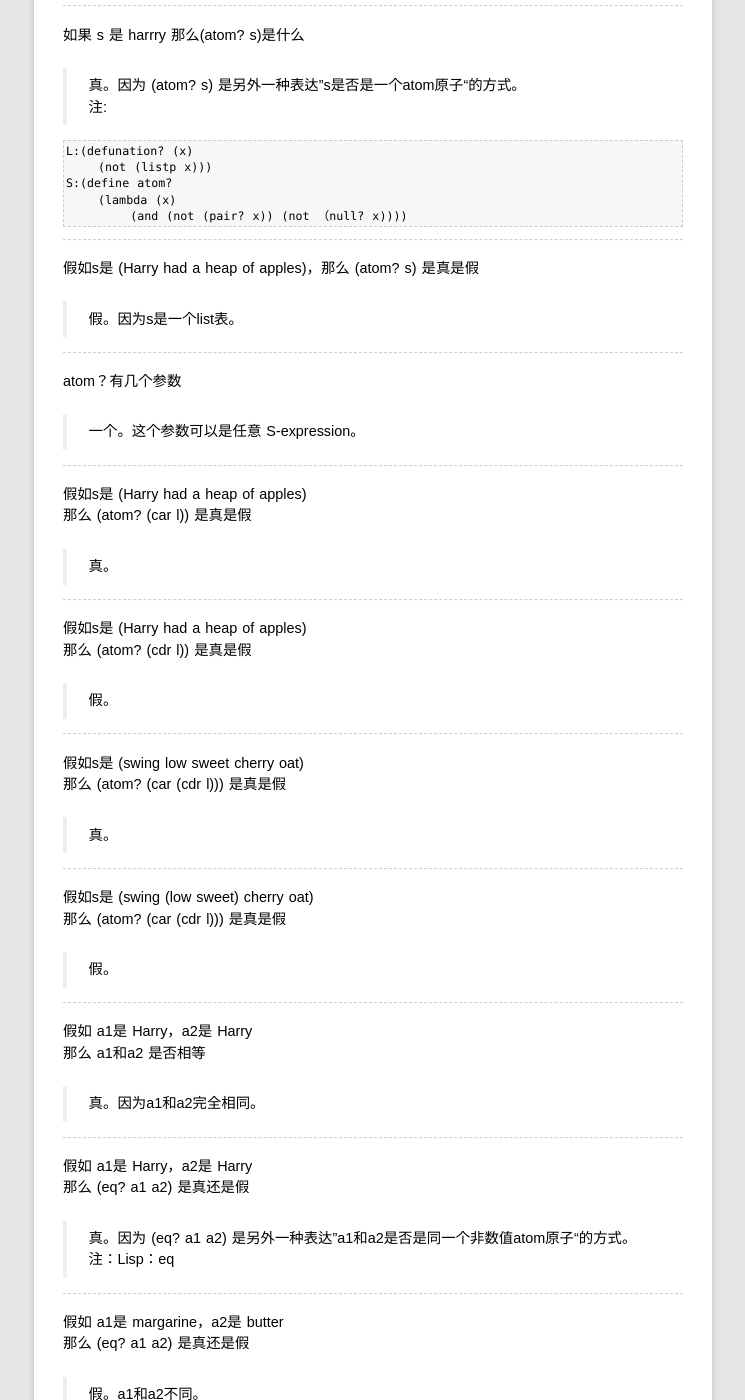
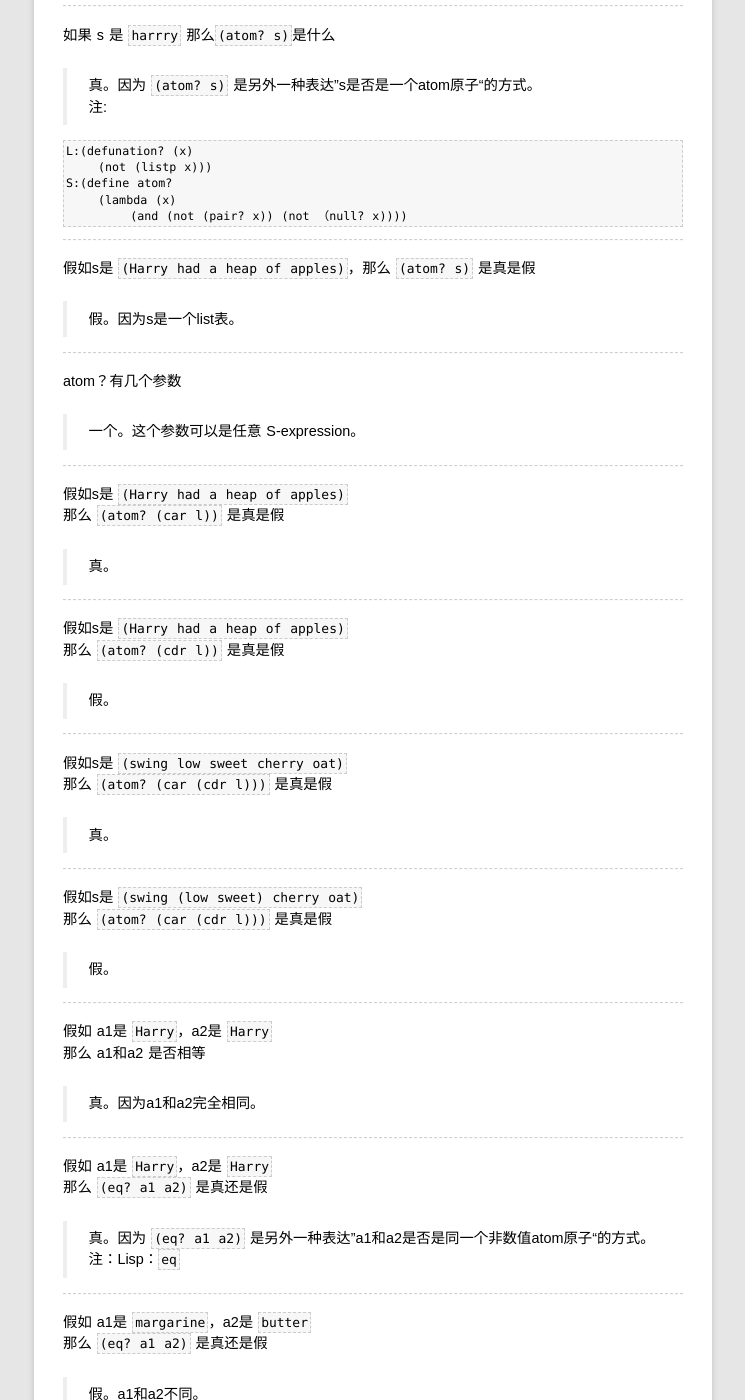
Before and after one commit to rhuichao/uternet.github.io, a Jekyll site: the page built from TLS/01.md, in a window 1280 px wide and 1400 px high, scrolled down 7829 px. Shown: the whole window, without its empty margins (267-1012 px from the left). Built offline with Jekyll 4.4.1, drawn with Linux system fonts in a browser that asks for light colours; some web fonts are replaced; Markdown is read by kramdown in place of the engine named in the settings; some of the changed text lies outside the part shown.

Commit message:
new document posted

````diff
--- a/TLS/01.md
+++ b/TLS/01.md
@@ -5,140 +5,140 @@ title:  玩具
 
 ------------------
 这是原子atom吗？
-atom
+`atom`
 
 >是的，因为atom是一个字母a开头的字符串。
 
 ------------------
 
 这是原子atom吗？
-turkey
+`turkey`
 
 >是的，因为atom是字母开头的字符串。
 
 ------------------
 
 这是原子atom吗？
-1492
+`1492`
 
 >是的，因为1492是数字的字符串。
 
 ------------------
 
 这是原子atom吗？
-u
+`u`
 
 >是的，因为u是字母开头的字符串，仅仅一个字符。
 
 ------------------
 
 这是原子atom吗？
-*abc$
+`*abc$`
 
 >是的，因为atom是字母或者除了括号”(“和“)”外的特殊字符开头的字符串。
 
 ------------------
 
 这是list表吗？
-(atom)
+`(atom)`
 
 >是的，因为(atom)是一个atom原子外加括号构成。
 
 ------------------
 
 这是list表吗？
-(atom turkey or)
+`(atom turkey or)`
 
 >是的，因为它是由一组原子外加括号构成。
 
 ------------------
 
 这是list表吗？
-(atom turkey) or
+`(atom turkey) or`
 
 >不是，这是两个没有括起来的两个S-expression表达式，第一个是含有两个atom原子list列，第二个是一个atom原子。
 
 ------------------
 
 这是list表吗？
-((atom turkey) or)
+`((atom turkey) or)`
 
 >是的，因为这是两个S-expression表达式外加括号构成。
 
 ------------------
 
 这是S-expression吗？
-xyz
+`xyz`
 
 >是的，因为所有的atom原子都是S-expression表达式。
 
 ------------------
 
 这是S-expression吗？
-(x y z)
+`(x y z)`
 
 >是的，因为它是一个list列表。
 
 ------------------
 
 这是S-expression吗？
-((x y) z)
+`((x y) z)`
 
 >是的，因为所有的list表都是S-expression表达式。
 
 ------------------
 
 这是list吗？
-(how are you doing so far)
+`(how are you doing so far)`
 
 >是的，因为它是S-expression表达式外加括号组成的。
 
 ------------------
 
 list表中有多少个 S-expression?
-(how are you doing so far)
+`(how are you doing so far)`
 
 >六个，how, are, you, doing, so, 和far。
 
 ------------------
 
 这是list吗？
-(((how) are) ((you) (doing so)) far)
+`(((how) are) ((you) (doing so)) far)`
 
 >是的，因为它是S-expression表达式外加括号组成的。
 
 ------------------
 
 list表中有多少个 S-expression?
-(((how) are) ((you) (doing so)) far)
+`(((how) are) ((you) (doing so)) far)`
 
 >三个，((how) are), ((you) (doing so)), 和 far
 
 ------------------
 
 这是list吗？
-()
+`()`
 
 >是的，因为它是0个S-expression表达式外加括号组成的。这个特殊的S-expression称为null空(或者empty空)列表
 
 ------------------
 
 这是atom原子吗？
-()
+`()`
 
 >不是，因为()仅仅是一个list表。
 
 ------------------
 
 这是list吗？
-(() () () ())
+`(() () () ())`
 
 >是的，因为它是S-expression表达式外加括号组成的。
 
 ------------------
 
 下面的声明中的表l的car是什么
-(a b c)
+`(a b c)`
 
 >是a，因为a是list表的第一个atom原子
 
@@ -146,21 +146,21 @@ list表中有多少个 S-expression?
 
 
 下面的声明中的表l的car是什么
-l是((a b c) x y z)
+l是`((a b c) x y z)`
 
->(a b c), 因为(a b c)是这个非空list表的第一个 S-expression表达式。
+>`(a b c)`, 因为(a b c)是这个非空list表的第一个 S-expression表达式。
 
 ------------------
 
 下面的声明中的表l的car是什么
-l是 hotdog
+l是 `hotdog`
 
 >没有答案，atom原子没有car
 
 ------------------
 
 下面的声明中的表l的car是什么
-l是 ()
+l是 `()`
 
 >没有答案，空表没有car。
 >注脚：L：nil
@@ -175,16 +175,16 @@ l是 ()
 ------------------
 
 下面的声明中的表l的car是什么
-l是(((hotdogs)) (and) (picle) relish)
+l是`(((hotdogs)) (and) (picle) relish)`
 
->((hotdogs)),叫做“hotdogs的列表的列表。”((hotdog))是l的第一个 S-expression.
+>`((hotdogs))`,叫做“hotdogs的列表的列表。”((hotdog))是l的第一个 S-expression.
 
 ------------------
 
-下面的声明中的表l，取(car l)是什么
-l是(((hotdogs)) (and) (picle) relish)
+下面的声明中的表l，取`(car l)`是什么
+l是`(((hotdogs)) (and) (picle) relish)`
 
->((hotdogs)), (car l)是另一种“l的car”的写法。
+>`((hotdogs))`, (car l)是另一种“l的car”的写法。
 >示意：
 
     (car (((hotdogs)) (and) (picle) relish))
@@ -192,8 +192,8 @@ l是(((hotdogs)) (and) (picle) relish)
 
 ------------------
 
-下面的声明中的表l的(car (car l))是什么
-l是(((hotdogs)) (and))
+下面的声明中的表l的`(car (car l))`是什么
+l是`(((hotdogs)) (and))`
 
 >(hotdogs)。示意为：
 
@@ -204,38 +204,38 @@ l是(((hotdogs)) (and))
 ------------------
 
 下面的声明中的表l的cdr是什么
-l是(a b c)
+l是`(a b c)`
 
->(b c)， 因为(b c)是l中除了(car l)的部分。
+>`(b c)`， 因为(b c)是l中除了(car l)的部分。
 >注意：“cdr”发音为“could-er”。
 
 ------------------
 
 下面的声明中的表l的cdr是什么
-l是((a b c) x y z)
+l是`((a b c) x y z)`
 
->(x y z).
+>`(x y z)`.
 
 ------------------
 
 
 下面的声明中的表l的cdr是什么
-l是(hamburger)
+l是`(hamburger)`
 
->()
+>`()`
 
 ------------------
 
 
 下面的声明中的表l，取(cdr l)是什么
-l是((x) t r)
+l是`((x) t r)`
 
->(t r)，因为(cdr l) 仅仅“表l的cdr“的另一种表示方法。
+>`(t r)`，因为(cdr l) 仅仅“表l的cdr“的另一种表示方法。
 
 ------------------
 
 下面的声明中l的cdr是什么
-假设l是 hotdogs
+假设l是 `hotdogs`
 
 >没有答案，atom原子没有cdr。
 
@@ -245,7 +245,7 @@ l是((x) t r)
 l是()
 
 >没有答案，空表null没有cdr。
->练习：(null? alpha)除了空表外都为假。
+>练习：`(null? alpha)`除了空表外都为假。
 
 ------------------
 
@@ -257,10 +257,10 @@ l是()
 
 ------------------
 
-下面的声明中的表l，取(car (cdr l))是什么
-l是((b) (x y) ((x)))
+下面的声明中的表l，取`(car (cdr l))`是什么
+l是`((b) (x y) ((x)))`
 
->(x y)， 因为((x y) ((c)))是(cdr l), (x y) 是(cdr l)的car。
+>`(x y)`， 因为((x y) ((c)))是(cdr l), (x y) 是(cdr l)的car。
 >示意：
 
 <pre><code>
@@ -271,10 +271,10 @@ l是((b) (x y) ((x)))
 
 ------------------
 
-下面的声明中的表l，取(cdr (cdr l)) 是什么
-l是((b) (x y) ((x)))
+下面的声明中的表l，取`(cdr (cdr l))` 是什么
+l是`((b) (x y) ((x)))`
 
->(((x))), 因为((x y) ((c)))是(cdr l)，而(x y)是(cdr l)的car。
+>`(((x)))`, 因为((x y) ((c)))是(cdr l)，而(x y)是(cdr l)的car。
 示意：
 
     (cdr (cdr ((b) (x y) ((x)))))
@@ -283,8 +283,8 @@ l是((b) (x y) ((x)))
 
 ------------------
 
-下面的声明中的表l，取(cdr (car l))
-l是(a (b (c)) d)
+下面的声明中的表l，取`(cdr (car l))`
+l是`(a (b (c)) d)`
 
 >没有答案，因为(cdr l)是一个atom原子，它不能取cdr了。
 
@@ -302,11 +302,11 @@ cdr 的参数可以是什么
 
 ------------------
 
-假设a是 peanut，l是(butter and jelly)
+假设a是 `peanut`，l是`(butter and jelly)`
 那么a和l的cons(这通常写作"(cons a l)"
 读作把atom原子a cons到list表l上)是什么
 
->(peanut butter and jelly)
+>`(peanut butter and jelly)`
 >因为cons把一个atom原子追加到list表最前头。
 >示意：
 
@@ -327,10 +327,10 @@ cdr 的参数可以是什么
 
 ------------------
 
-假设s是((help) this)，l是(is very ((hard) to learn))
-那么(cons s l) 是什么
+假设s是`((help) this)`，l是`(is very ((hard) to learn))`
+那么`(cons s l)` 是什么
 
->(((help) this) is very ((hard) to learn))。
+>`(((help) this) is very ((hard) to learn))`。
 >示意：
 
     (cons ((help) this)(is very ((hard) to learn)))
@@ -374,10 +374,10 @@ cons 的参数可以是什么
 
 ------------------
 
-假设s是a，l是((b) c d)
-那么(cons s (car l))是什么
+假设s是`a`，l是`((b) c d)`
+那么`(cons s (car l))`是什么
 
->(a b)
+>`(a b)`
 >示意：
 
     (cons a (car ((b) c d)))
@@ -427,15 +427,15 @@ Null的规则
 
 ------------------
 
-假如s是harry，那么s是否是atom原子
+假如s是`harry`，那么s是否是atom原子
 
 >真。因为harry是字母开始的字符串。
 
 ------------------
 
-如果 s 是 harrry 那么(atom? s)是什么
+如果 s 是 `harrry` 那么`(atom? s)`是什么
 
->真。因为 (atom? s) 是另外一种表达”s是否是一个atom原子“的方式。
+>真。因为 `(atom? s)` 是另外一种表达”s是否是一个atom原子“的方式。
 >注:
 
 ```
@@ -448,7 +448,7 @@ S:(define atom?
 
 ------------------
 
-假如s是 (Harry had a heap of apples)，那么 (atom? s) 是真是假
+假如s是 `(Harry had a heap of apples)`，那么 `(atom? s)` 是真是假
 
 >假。因为s是一个list表。
 
@@ -460,35 +460,35 @@ atom？有几个参数
 
 ------------------
 
-假如s是 (Harry had a heap of apples)
-那么 (atom? (car l)) 是真是假
+假如s是 `(Harry had a heap of apples)`
+那么 `(atom? (car l))` 是真是假
 
 >真。
 
 ------------------
 
-假如s是 (Harry had a heap of apples)
-那么 (atom? (cdr l)) 是真是假
+假如s是 `(Harry had a heap of apples)`
+那么 `(atom? (cdr l))` 是真是假
 
 >假。
 
 ------------------
 
-假如s是 (swing low sweet cherry oat)
-那么 (atom? (car (cdr l))) 是真是假
+假如s是 `(swing low sweet cherry oat)`
+那么 `(atom? (car (cdr l)))` 是真是假
 
 >真。
 
 ------------------
 
-假如s是 (swing (low sweet) cherry oat)
-那么 (atom? (car (cdr l))) 是真是假
+假如s是 `(swing (low sweet) cherry oat)`
+那么 `(atom? (car (cdr l)))` 是真是假
 
 >假。
 
 ------------------
 
-假如 a1是 Harry，a2是 Harry
+假如 a1是 `Harry`，a2是 `Harry`
 那么 a1和a2 是否相等
 
 >真。因为a1和a2完全相同。
@@ -496,38 +496,38 @@ atom？有几个参数
 ------------------
 
 
-假如 a1是 Harry，a2是 Harry
-那么 (eq? a1 a2) 是真还是假
+假如 a1是 `Harry`，a2是 `Harry`
+那么 `(eq? a1 a2)` 是真还是假
 
->真。因为 (eq? a1 a2) 是另外一种表达”a1和a2是否是同一个非数值atom原子“的方式。
->注：Lisp：eq
+>真。因为 `(eq? a1 a2)` 是另外一种表达”a1和a2是否是同一个非数值atom原子“的方式。
+>注：Lisp：`eq`
 
 ------------------
 
 
-假如 a1是 margarine，a2是 butter
-那么 (eq? a1 a2) 是真还是假
+假如 a1是 `margarine`，a2是 `butter`
+那么 `(eq? a1 a2)` 是真还是假
 
 >假。a1和a2不同。
 
 ------------------
 
-eq?需要多少参数？各是什么？
+`eq?`需要多少参数？各是什么？
 
 >两个参数，都是非数值atom原子。
 
 ------------------
 
-假设l1是()，l2是 (strawberry)
-那么 (eq? l1 l2)是真还是假
+假设l1是`()`，l2是 `(strawberry)`
+那么 `(eq? l1 l2)`是真还是假
 
->没有答案，()和(strawberry)是list表。
+>没有答案，`()`和`(strawberry)`是list表。
 >注：实际当中是可以作为eq？的参数的。
 
 ------------------
 
 
-假设n1是6，n2是7，那么 (eq? n1 n2)是真还是假
+假设n1是`6`，n2是`7`，那么 `(eq? n1 n2)`是真还是假
 
 >没有答案，因为两个参数是数字。
 >注：实际当中是可以作为eq？的参数的。
@@ -543,25 +543,25 @@ eq？的规则
 ------------------
 
 
-假设l是 (Mary had a little lamb chop)
-a是 Mary
-那么(eq? (car l) a) 是真还是假
+假设l是 `(Mary had a little lamb chop)`
+a是 `Mary`
+那么`(eq? (car l) a)` 是真还是假
 
 >真。
 
 ------------------
 
 
-假设l是 (soured milk)，
-a是 Mary，
-那么(eq? (cdr l) a) 是真还是假
+假设l是 `(soured milk)`，
+a是 `Mary`，
+那么`(eq? (cdr l) a)` 是真还是假
 
 >没有答案。
 
 ------------------
 
-假设l是 (beans beans we need jelly beans)，
-(eq?(car l) (car (cdr l)))
+假设l是 `(beans beans we need jelly beans)`，
+`(eq?(car l) (car (cdr l)))`
 是真还是假
 
 >真。因为这是在比较list表中的第一个和第二个atom原子。
````
Also changed, not shown: other parts of TLS/01.md (+17 -17 lines).
